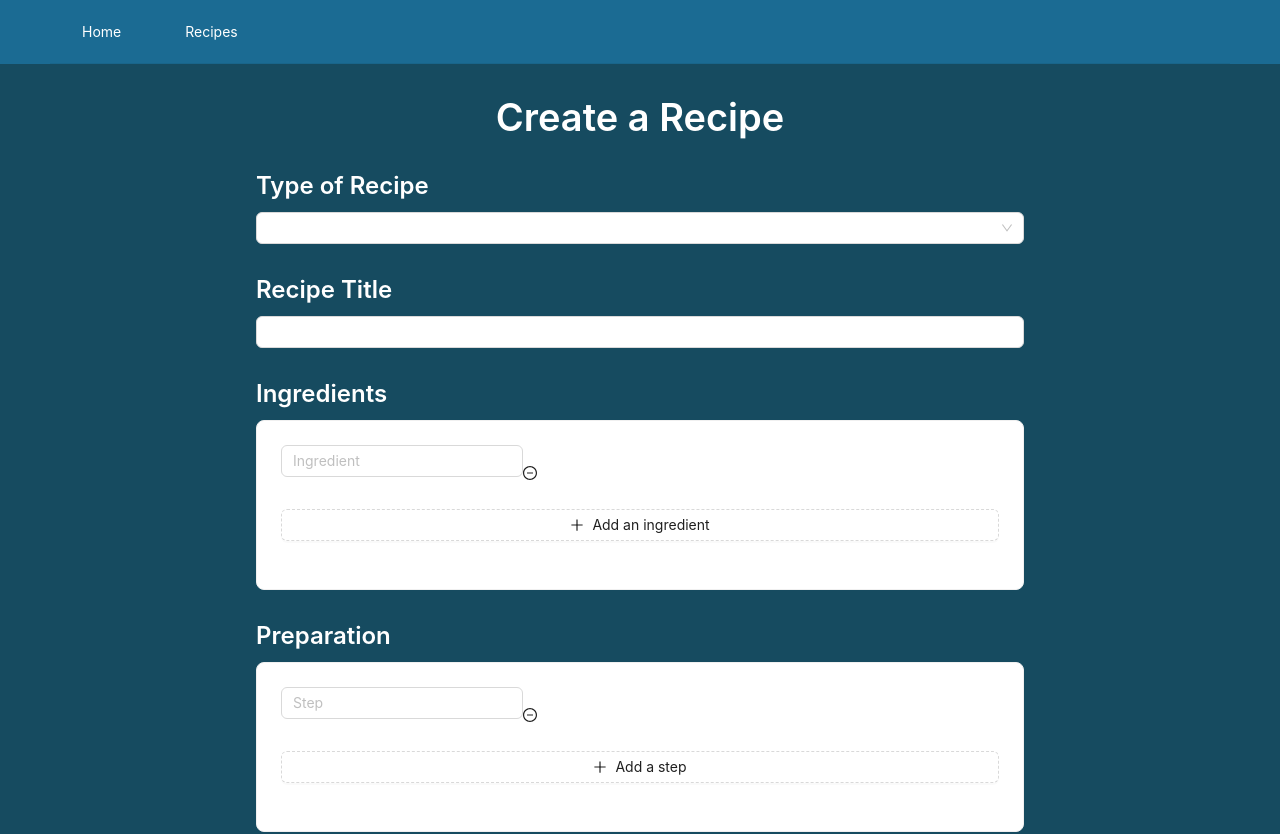
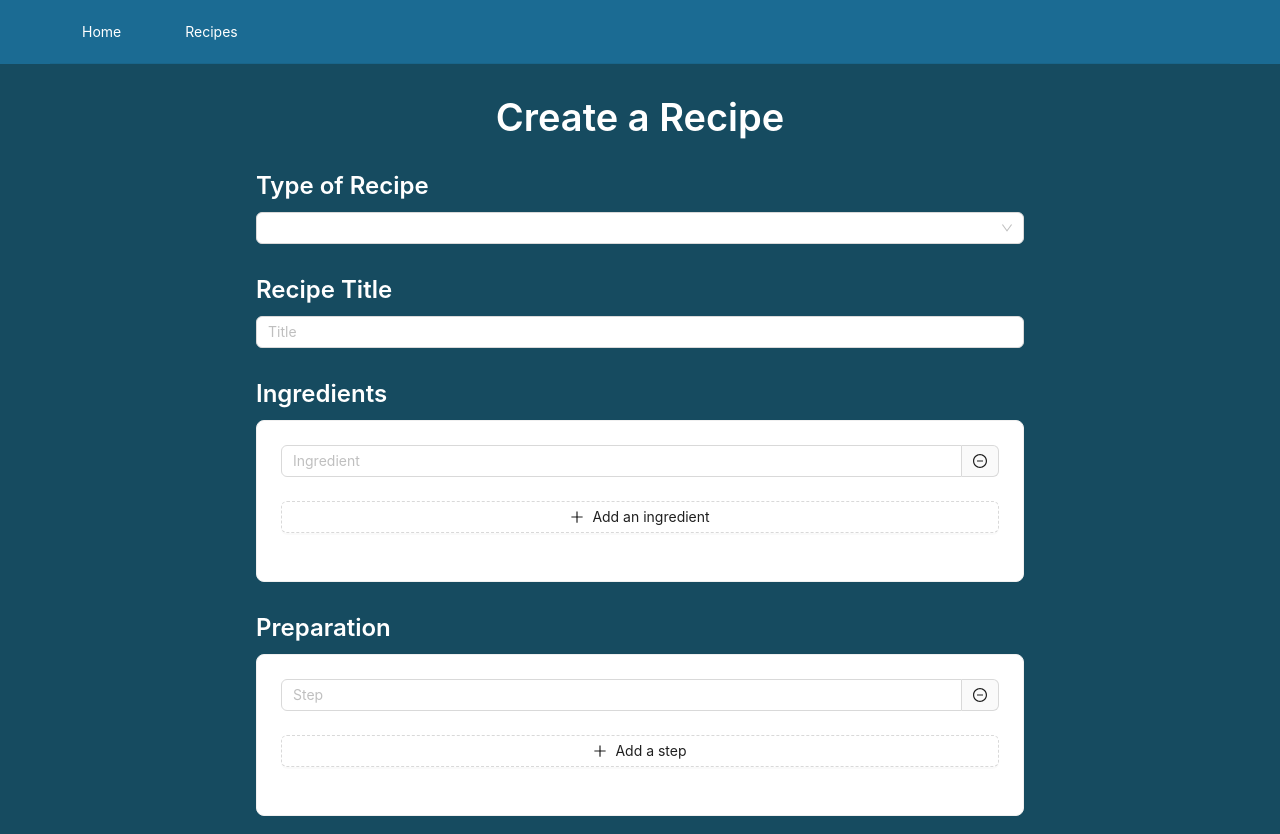
Before and after one commit to xeallogo/Recipe-Organizer, a React (Create React App) app in the folder client/: page /recipes/new in a window 1280 px wide. Shown: the top 834 px of the page. Built offline with nearby package versions, Linux system fonts and the light colour scheme.

Commit message:
completed refactoring and styling

```diff
--- a/client/src/components/recipes/RecipeAdd.js
+++ b/client/src/components/recipes/RecipeAdd.js
@@ -38,8 +38,9 @@ const RecipeAdd = (props) => {
         <Form.Item
           name="typeOfRecipe"
           rules={[{ required: true, message: 'Please select a recipe type!' }]}
+          placeholder="Type of recipe"
         >
-          <Select>
+          <Select >
             <Select.Option value="Appetizer">Appetizer</Select.Option>
             <Select.Option value="Entree">Entree</Select.Option>
             <Select.Option value="Side">Side</Select.Option>
@@ -51,7 +52,7 @@ const RecipeAdd = (props) => {
           name="title"
           rules={[{ required: true, message: 'Please enter a title!' }]}
         >
-          <Input />
+          <Input placeholder="Title" />
         </Form.Item>
         <Title style={{ textAlign: 'left', color: 'white', margin: "30px 0 10px 0" }} level={3}>Ingredients</Title>
         <Card>
@@ -59,11 +60,20 @@ const RecipeAdd = (props) => {
             {(fields, { add, remove }) => (
               <>
                 {fields.map(({ key, name, ...restField }) => (
-                  <div key={key} style={{ display: "flex", marginBottom: 8 }} align="baseline">
-                    <Form.Item {...restField} name={name} rules={[{ required: true, message: "Missing ingredient" }]}>
-                      <Input placeholder="Ingredient" />
+                  <div key={key} style={{ marginBottom: '15px' }} >
+                    <Form.Item
+                      {...restField}
+                      name={name}
+                      rules={[{ required: true, message: "Missing ingredient" }]}
+                    >
+                      <Input
+                        addonAfter={(
+                          <MinusCircleOutlined
+                            onClick={() => remove(name)}
+                          />
+                        )}
+                        placeholder="Ingredient" />
                     </Form.Item>
-                    <MinusCircleOutlined onClick={() => remove(name)} />
                   </div>
                 ))}
                 <Form.Item>
@@ -80,12 +90,21 @@ const RecipeAdd = (props) => {
           <Form.List name="procedure">
             {(fields, { add, remove }) => (
               <>
-                {fields.map(({ key, name, ...restField }) => (
-                  <div key={key} style={{ display: "flex", marginBottom: 8 }} align="baseline">
-                    <Form.Item {...restField} name={name} rules={[{ required: true, message: "Missing step" }]}>
-                      <Input placeholder="Step" />
+              {fields.map(({ key, name, ...restField }) => (
+                  <div key={key} style={{ marginBottom: '15px' }} >
+                    <Form.Item
+                      {...restField}
+                      name={name}
+                      rules={[{ required: true, message: "Missing step" }]}
+                    >
+                      <Input
+                        addonAfter={(
+                          <MinusCircleOutlined
+                            onClick={() => remove(name)}
+                          />
+                        )}
+                        placeholder="Step" />
                     </Form.Item>
-                    <MinusCircleOutlined onClick={() => remove(name)} />
                   </div>
                 ))}
                 <Form.Item>
@@ -98,10 +117,10 @@ const RecipeAdd = (props) => {
           </Form.List>
         </Card>
         <Form.Item >
-          <Button style={{margin: '20px 5px', backgroundColor: tertiaryColor}} type="primary" htmlType="submit">
+          <Button style={{ margin: '20px 5px', backgroundColor: tertiaryColor }} type="primary" htmlType="submit">
             Submit
           </Button>
-          <Button style={{margin: '20px 5px', backgroundColor: 'gray'}} type="primary" danger onClick={() => navigate("/recipes")}>
+          <Button style={{ margin: '20px 5px', backgroundColor: 'gray' }} type="primary" danger onClick={() => navigate("/recipes")}>
             Cancel
           </Button>
         </Form.Item>
--- a/client/src/components/recipes/RecipeEdit.js
+++ b/client/src/components/recipes/RecipeEdit.js
@@ -71,11 +71,20 @@ const RecipeEdit = (props) => {
             {(fields, { add, remove }) => (
               <>
                 {fields.map(({ key, name, ...restField }) => (
-                  <div key={key} style={{ marginBottom: 8 }} align="baseline">
-                    <Form.Item {...restField} name={name} rules={[{ required: true, message: "Missing ingredient" }]}>
-                      <Input placeholder="Ingredient" />
+                  <div key={key} style={{ marginBottom: '15px' }} >
+                    <Form.Item
+                      {...restField}
+                      name={name}
+                      rules={[{ required: true, message: "Missing ingredient" }]}
+                    >
+                      <Input
+                        addonAfter={(
+                          <MinusCircleOutlined
+                            onClick={() => remove(name)}
+                          />
+                        )}
+                        placeholder="Ingredient" />
                     </Form.Item>
-                    <MinusCircleOutlined onClick={() => remove(name)} />
                   </div>
                 ))}
                 <Form.Item>
@@ -92,12 +101,21 @@ const RecipeEdit = (props) => {
           <Form.List name="procedure">
             {(fields, { add, remove }) => (
               <>
-                {fields.map(({ key, name, ...restField }) => (
-                  <div key={key} style={{ marginBottom: 8 }} align="baseline">
-                    <Form.Item {...restField} name={name} rules={[{ required: true, message: "Missing step" }]}>
-                      <Input placeholder="Step" />
+              {fields.map(({ key, name, ...restField }) => (
+                  <div key={key} style={{ marginBottom: '15px' }} >
+                    <Form.Item
+                      {...restField}
+                      name={name}
+                      rules={[{ required: true, message: "Missing step" }]}
+                    >
+                      <Input
+                        addonAfter={(
+                          <MinusCircleOutlined
+                            onClick={() => remove(name)}
+                          />
+                        )}
+                        placeholder="Step" />
                     </Form.Item>
-                    <MinusCircleOutlined onClick={() => remove(name)} />
                   </div>
                 ))}
                 <Form.Item>
--- a/client/src/components/recipes/RecipeInfo.js
+++ b/client/src/components/recipes/RecipeInfo.js
@@ -24,6 +24,7 @@ const RecipeInfo = (props) => {
 
   const handleDelete = () => {
     Modal.warning({
+      okText: 'Yes',
       closable: true,
       title: 'Wait!',
       content: 'Are you sure you want to delete this recipe?',
```
